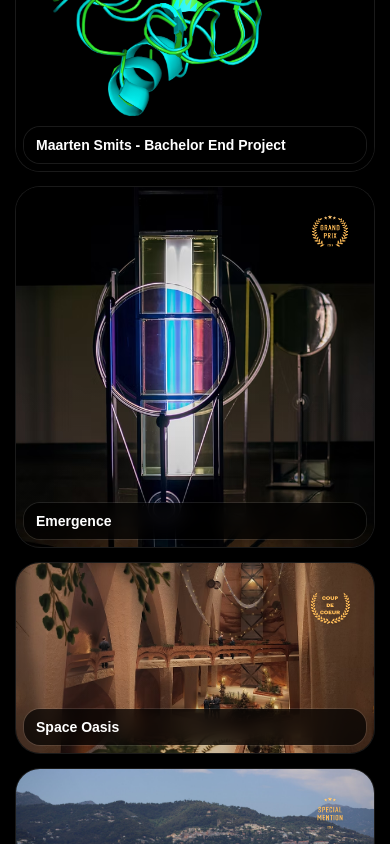
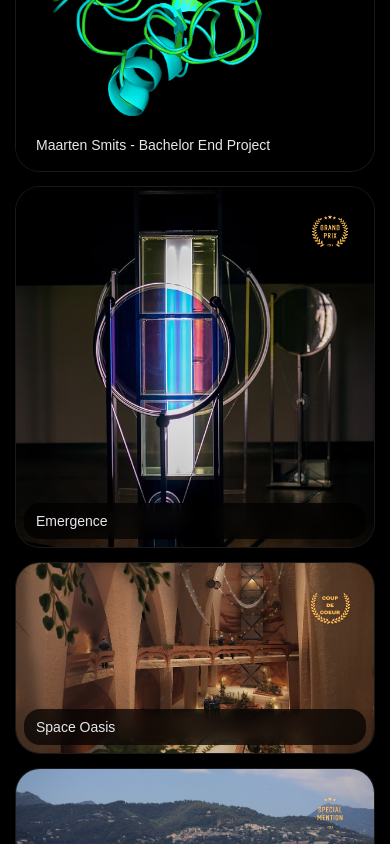
Before and after one commit to Maarten3013/dreamlab, a Next.js app: page / in a window 390 px wide. Shown: the part 940-1784 px from the top of the page. Built offline with nearby package versions, Linux system fonts and the light colour scheme.

Commit message:
update project entries for Space Oasis and iGEM TU Delft

```diff
--- a/components/TileCard.tsx
+++ b/components/TileCard.tsx
@@ -52,10 +52,10 @@ export default function TileCard({ p }: { p: Project }) {
         {/* Hover title pill */}
         <div className="
           pointer-events-none absolute inset-x-0 bottom-0 z-10
-          mx-2 mb-2 rounded-2xl bg-black/70 px-3 py-2 backdrop-blur ring-1 ring-white/10
-          md:translate-y-2 md:opacity-0 md:transition md:duration-300 md:group-hover:translate-y-0 md:group-hover:opacity-100
+          mx-2 mb-2 rounded-2xl bg-black/70 px-3 py-2 backdrop-blur
+          md:translate-y-2 md:opacity-0 md:transition md:duration-300 md:group-hover:translate-y-0 md:group-hover:opacity-80
         ">
-          <h3 className="line-clamp-1 text-sm md:text-base font-semibold text-white">{p.title}</h3>
+          <h3 className="line-clamp-1 text-sm md:text-base font-thin text-gray-200">{p.title}</h3>
         </div>
 
         {/* Subtle inner gradient for depth */}
--- a/data/projects.json
+++ b/data/projects.json
@@ -170,9 +170,9 @@
     "category": "Biotech",
     "award": "None",
     "tags": ["synthetic-biology", "biotech", "research"],
-    "cover": "/images/igem_tudelft.webp",
+    "cover": "/images/igem_tudelft_1.jpeg",
     "description": "iGEM TU Delft is an interdisciplinary team that competes in the International Genetically Engineered Machine competition, building biological systems that address pressing societal challenges. Students design genetic constructs, assemble and characterize them in the lab, and iterate based on experimental evidence while complying with strict safety and ethics standards. The project includes human practices: engaging experts, policymakers, and affected communities to refine the problem framing and ensure responsible innovation. Beyond wet-lab work, the team develops models, software tools, and hardware enablers for measurement and control. Documentation and open sharing are core to iGEM culture, so every part—from protocols to parts characterization—aims to be reproducible. The experience compresses a full R&D cycle into one intense year, producing results that often outlive the competition. iGEM TU Delft showcases how synthetic biology can be both creative and careful, turning molecular ideas into tangible prototypes with credible paths to impact.",
-    "images": ["/images/igem_tudelft_1.jpeg", "/images/igem_tudelft_2.jfif"],
+    "images": ["/images/igem_tudelft.webp", "/images/igem_tudelft_2.jfif"],
     "website": "https://igem.tnw.tudelft.nl/"
   }
 ]
```
